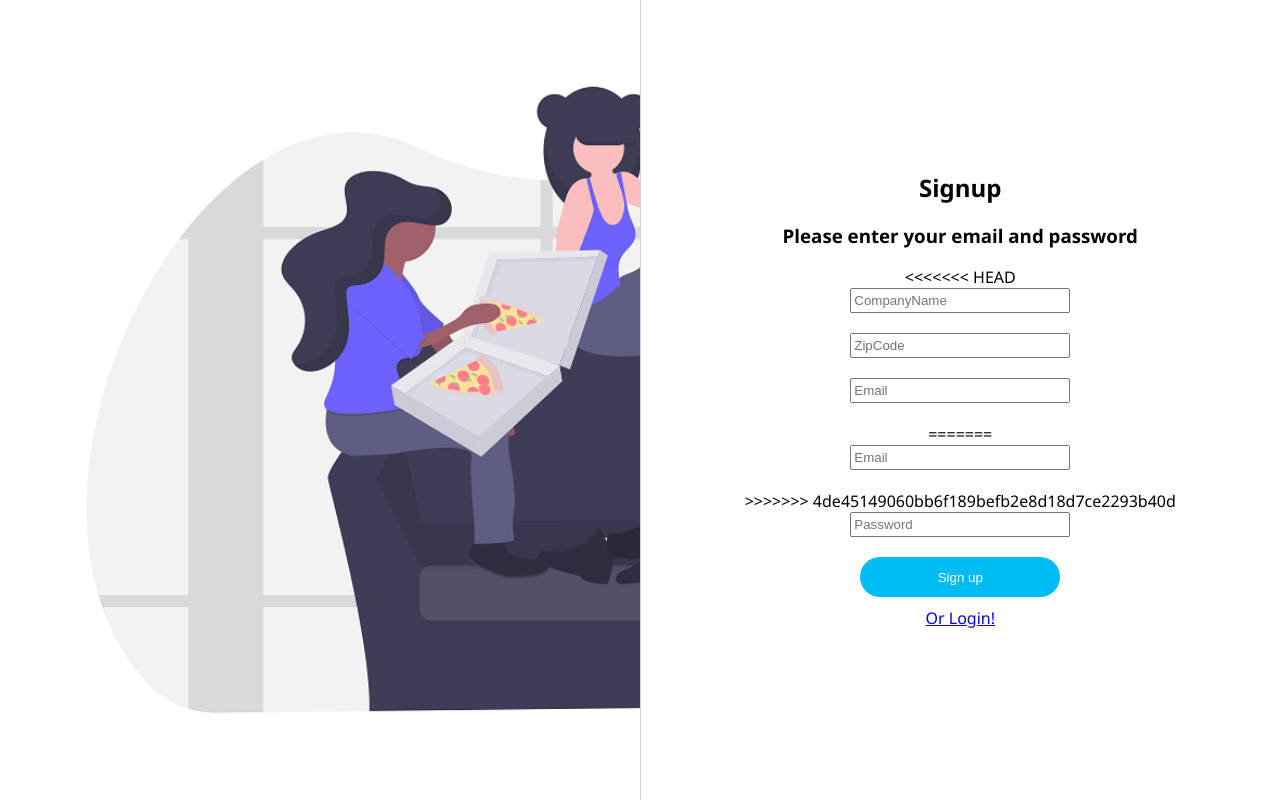
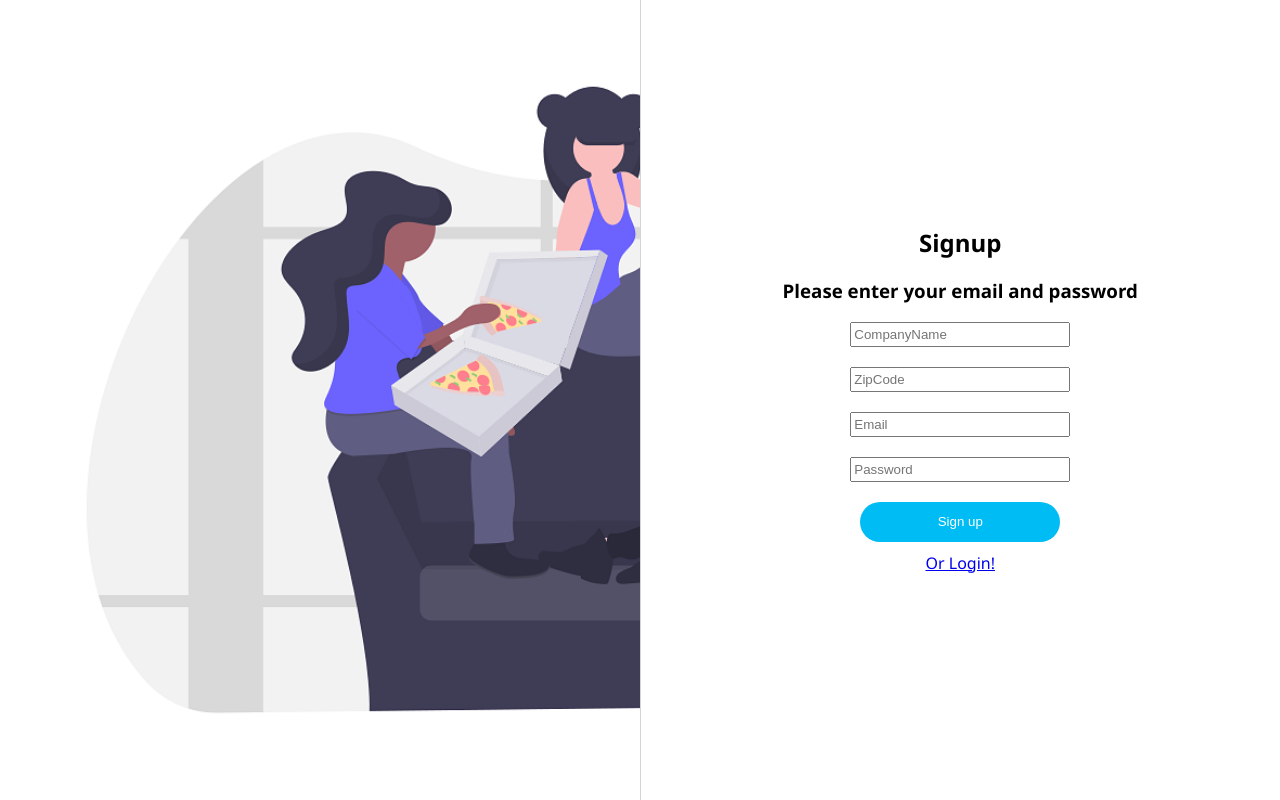
Before and after one commit to piercetu/FoodCloud, a Flask app: page /signup in a window 1280 px wide. Run offline with Flask 2, Linux system fonts and the light colour scheme.

Commit message:
fix merge

```diff
--- a/development/templates/business/business-signup.html
+++ b/development/templates/business/business-signup.html
@@ -19,13 +19,9 @@
       <h2>Signup</h2>
       <h3>Please enter your email and password</h3>
       <form action="/login" method="POST">
-<<<<<<< HEAD
         <input type="text" name="companyname" id="companyname" placeholder="CompanyName" autocomplete="off" required>
         <input type="text" name="zipcode" id="zipcode" placeholder="ZipCode" autocomplete="off" maxlength="5" required>
         <input type="text" name="email" id="user" placeholder="Email" autocomplete="off" required>
-=======
-        <input type="email" name="email" id="user" placeholder="Email" autocomplete="off" required>
->>>>>>> 4de45149060bb6f189befb2e8d18d7ce2293b40d
         <input type="password" name="password" id="pass" placeholder="Password" autocomplete="off" required>
         <input type="submit" id="submit" value="Sign up">
       </form>
```
